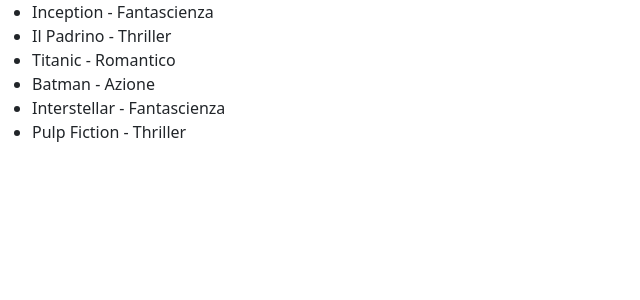
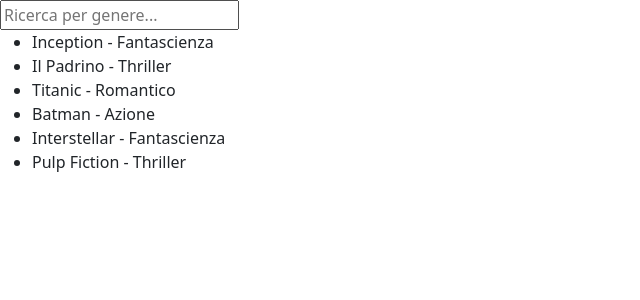
Before and after one commit to Michecosa/react-movie-filter, a React (Vite) app: page / in a window 1280 px wide. Shown: the top 300 px of the page, without its empty margins (0-640 px from the left). Built offline with nearby package versions, Linux system fonts and the light colour scheme.

Commit message:
Add input for filtered search and useStates

```diff
--- a/src/components/Movies.jsx
+++ b/src/components/Movies.jsx
@@ -2,8 +2,17 @@
 
 export default function Movies({ moviesList }) {
   const [movies, setMovies] = useState(moviesList);
+  const [searchGenre, setSearchGenre] = useState("");
+  const [filteredGenre, setFilteredGenre] = useState([]);
 
   return (
+    <>
+      <input
+        type="text"
+        placeholder="Ricerca per genere..."
+        value={searchGenre}
+        onChange={(e) => setSearchGenre(e.target.value)}
+      />
       <ul>
         {movies.map((movie, index) => (
           <li key={index}>
@@ -11,5 +20,6 @@
           </li>
         ))}
       </ul>
+    </>
   );
 }
```
Lines whose indentation alone changed are shown as unchanged.
